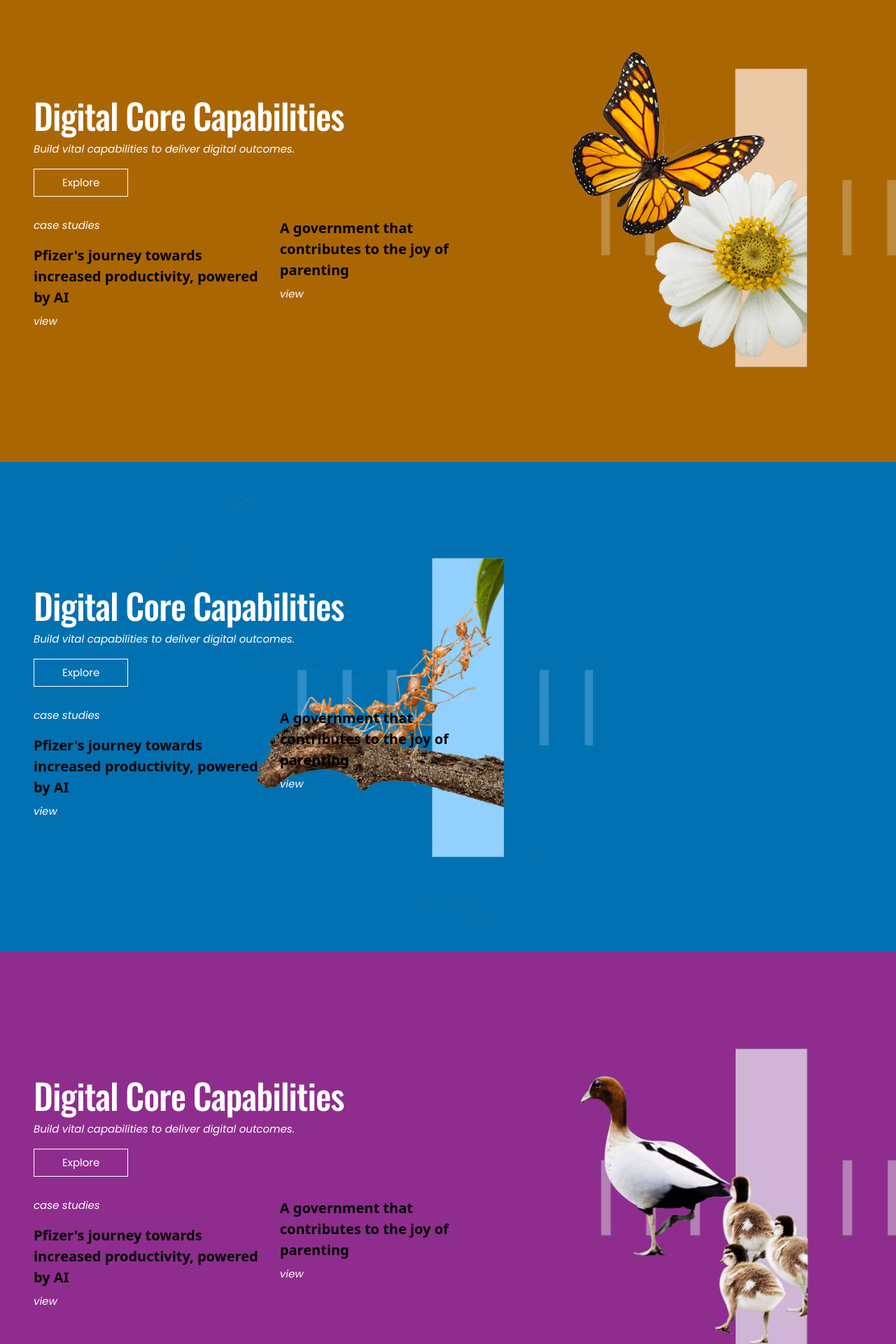
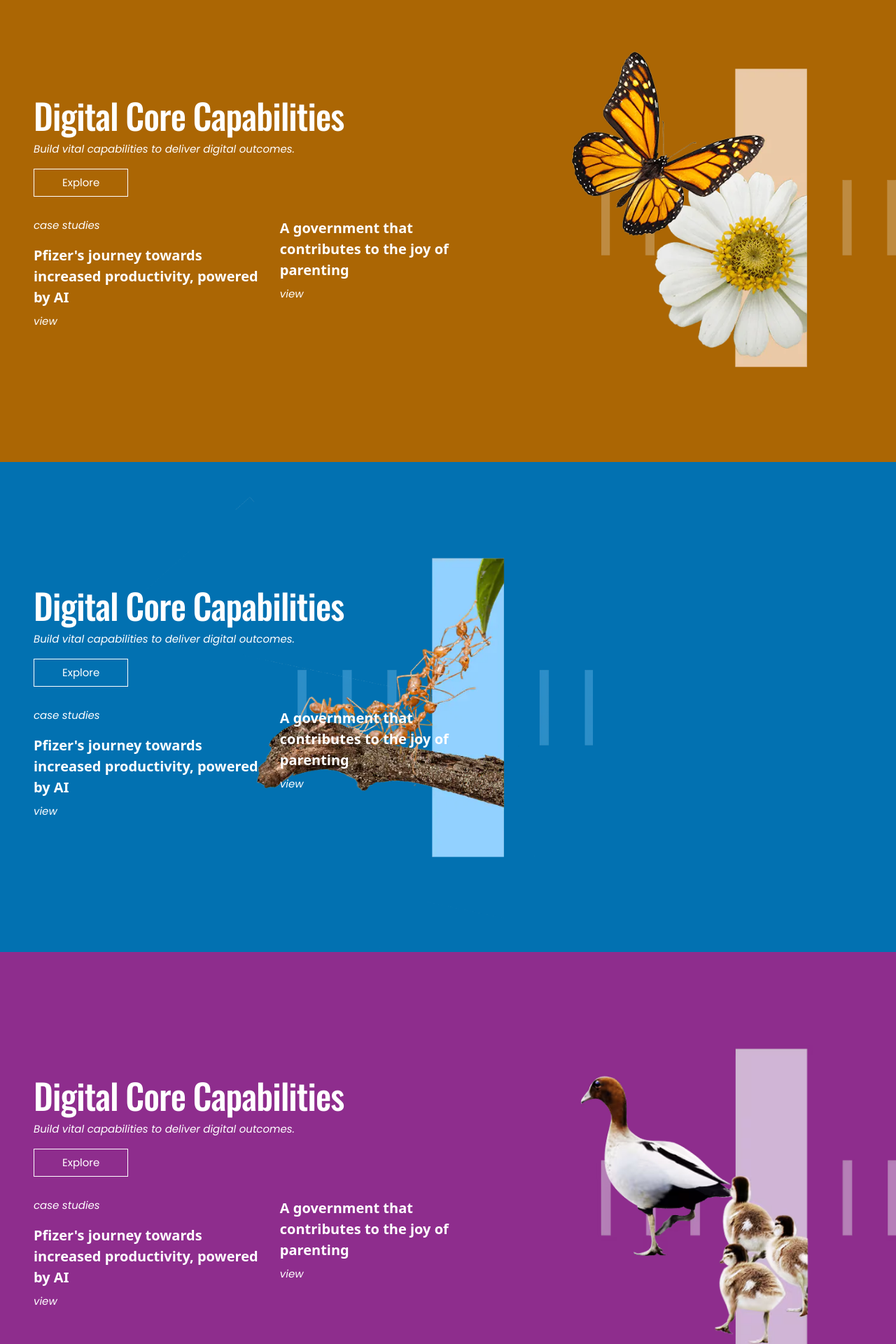
Before and after one commit to amnakhalid625/infosys-clone, a React (Vite) app: page / in a window 1280 px wide. Shown: the part 840-2760 px from the top of the page at 70% size. Built offline with nearby package versions, Linux system fonts and the light colour scheme.

Commit message:
infosys_website_clone

```diff
--- a/src/pages/capabilities/capability.css
+++ b/src/pages/capabilities/capability.css
@@ -1,9 +1,8 @@
-
-*{
-    color: white;
-}.capability{
+.capability{
     background-color: #AB6604;
     padding: 20px 0px;
+    color: white;
+
 
 }
 .capability h1{
--- a/src/pages/next/next.css
+++ b/src/pages/next/next.css
@@ -4,6 +4,8 @@
     padding: 30px 0;
     max-width: 1100px;
     margin: auto;
+    color: white;
+
   }
 
   .next-section h1 {
--- a/src/pages/offCanva/Canva.jsx
+++ b/src/pages/offCanva/Canva.jsx
@@ -11,9 +11,9 @@ const canvasItems = [
 
 const Canva = () => {
   return (
-    <section className='container-fluid py-5'>
+    <section className='container-fluid py-5 canva-section'>
       <div className='container'>
-        <div className="row justify-content-center g-4">
+        <div className="row justify-content-center g-2">
           {canvasItems.map((item, index) => (
             <div key={index} className="col-lg-3 col-md-6 col-sm-12 text-center">
               <div className="canvas-box p-3">
--- a/src/pages/offCanva/canva.css
+++ b/src/pages/offCanva/canva.css
@@ -1,16 +1,9 @@
-* {
-    margin: 0;
-    padding: 0;
-    box-sizing: border-box;
-    color: black;
-  }
 
-  body {
+
+  .canva-section{
     color: black !important;
   }
-
   .canvas-box {
-    /* background-color: #f2f2f2; */
     border-radius: 12px;
     padding: 20px;
     transition: all 0.3s ease;
--- a/src/pages/operating-model/model.css
+++ b/src/pages/operating-model/model.css
@@ -48,12 +48,11 @@
    */
 
 
-
-*{
-    color: white;
-}.model{
+.model{
     background-color: #0271b1;
     padding: 20px 0px;
+    color: white;
+
 
 }
 .model h1{
--- a/src/pages/talent/talent.css
+++ b/src/pages/talent/talent.css
@@ -47,15 +47,11 @@
   }
    */
 
-
-
-
-
-   *{
-    color: white;
-}.talent{
+.talent{
     background-color: #8e2d8d;
     padding: 20px 0px;
+    color: white;
+
 
 }
 .talent h1{
```
